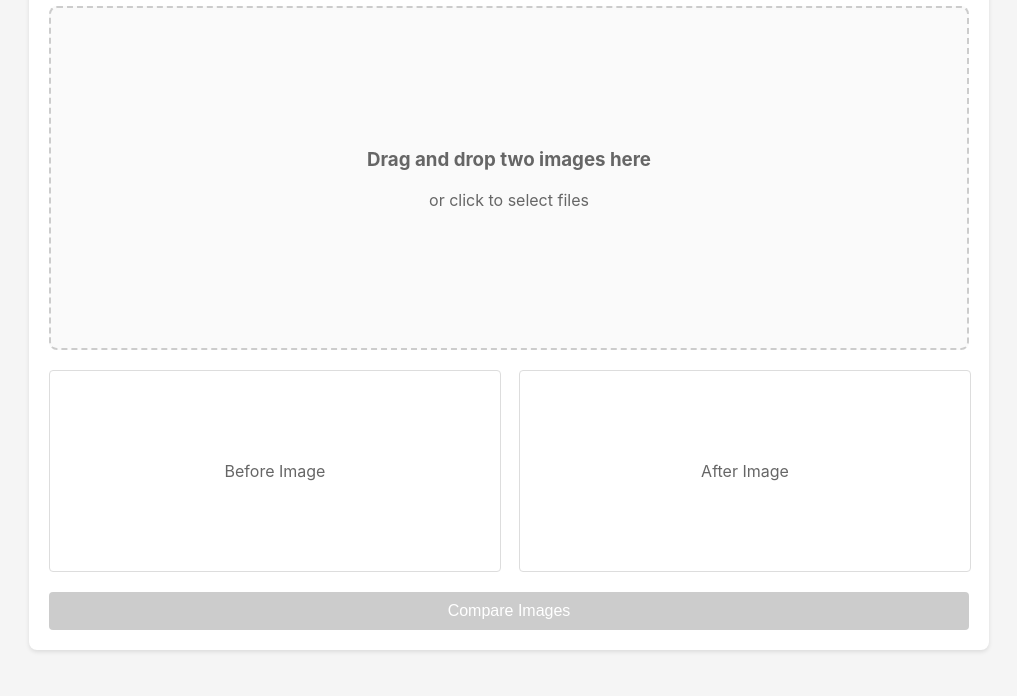
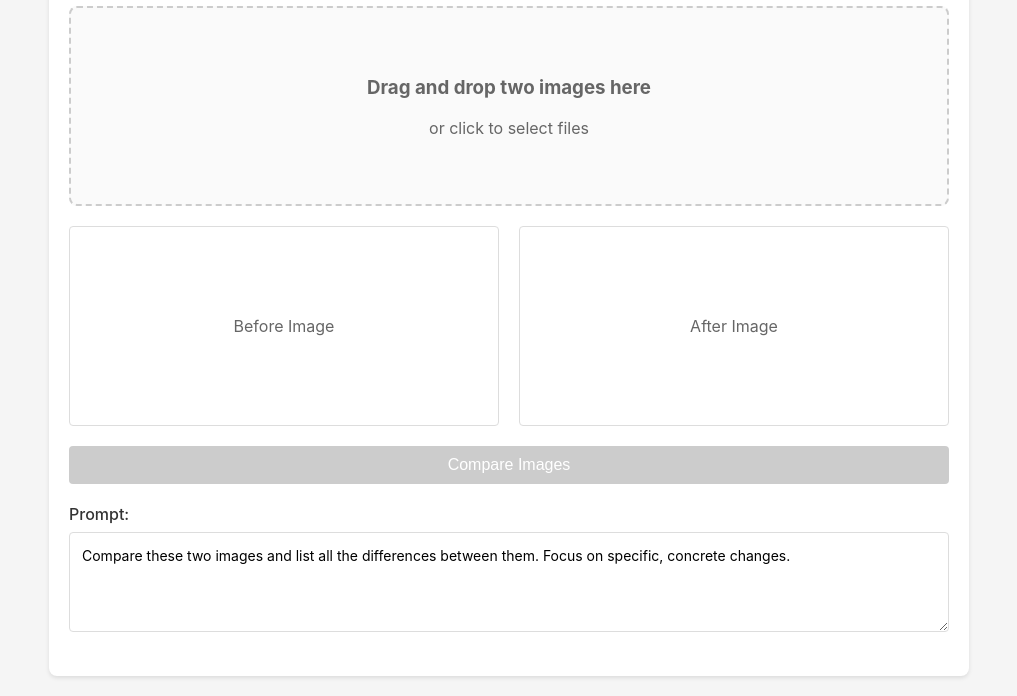
Before and after one commit to heyharmon/openai-image-comparer-node, a website: page public/index.html in a window 1280 px wide. Shown: the part 116-812 px from the top of the page, without its empty margins (131-1148 px from the left). Drawn offline with Linux system fonts and the light colour scheme.

Commit message:
working mvp

```diff
--- a/public/index.html
+++ b/public/index.html
@@ -12,6 +12,9 @@
             padding: 20px;
             background-color: #f5f5f5;
         }
+        * {
+            box-sizing: border-box;
+        }
         .container {
             background-color: white;
             padding: 20px;
@@ -19,7 +22,7 @@
             box-shadow: 0 2px 4px rgba(0,0,0,0.1);
         }
         .drop-zone {
-            min-height: 300px;
+            min-height: 200px;
             border: 2px dashed #ccc;
             border-radius: 8px;
             display: flex;
@@ -92,6 +95,29 @@
             text-align: center;
             color: #666;
         }
+        .prompt-container {
+            margin: 20px 0;
+            width: 100%;
+        }
+        .prompt-textarea {
+            width: 100%;
+            min-height: 100px;
+            padding: 12px;
+            border: 1px solid #ddd;
+            border-radius: 4px;
+            font-family: inherit;
+            font-size: 14px;
+            line-height: 1.5;
+            resize: vertical;
+            box-sizing: border-box;
+            max-width: 100%;
+        }
+        .prompt-label {
+            display: block;
+            margin-bottom: 8px;
+            font-weight: 500;
+            color: #333;
+        }
     </style>
 </head>
 <body>
@@ -118,6 +144,14 @@
         <button class="button" id="compareButton" disabled>Compare Images</button>
         <div id="loading" class="loading">Analyzing images...</div>
         <div id="results" class="results" style="display: none;"></div>
+
+        <div class="prompt-container">
+            <label for="customPrompt" class="prompt-label">Prompt:</label>
+            <textarea
+                id="customPrompt"
+                class="prompt-textarea"
+                placeholder="Modify the prompt if you want to change how the images are compared">Compare these two images and list all the differences between them. Focus on specific, concrete changes.</textarea>
+        </div>
     </div>
 
     <script>
@@ -225,6 +259,7 @@
             const formData = new FormData();
             formData.append('before', beforeFile);
             formData.append('after', afterFile);
+            formData.append('prompt', document.getElementById('customPrompt').value.trim() || 'Compare these two images and list all the differences between them. Focus on specific, concrete changes.');
 
             try {
                 const response = await fetch('/compare', {
```
Also changed, not shown: server.js (+10 -2 lines).
